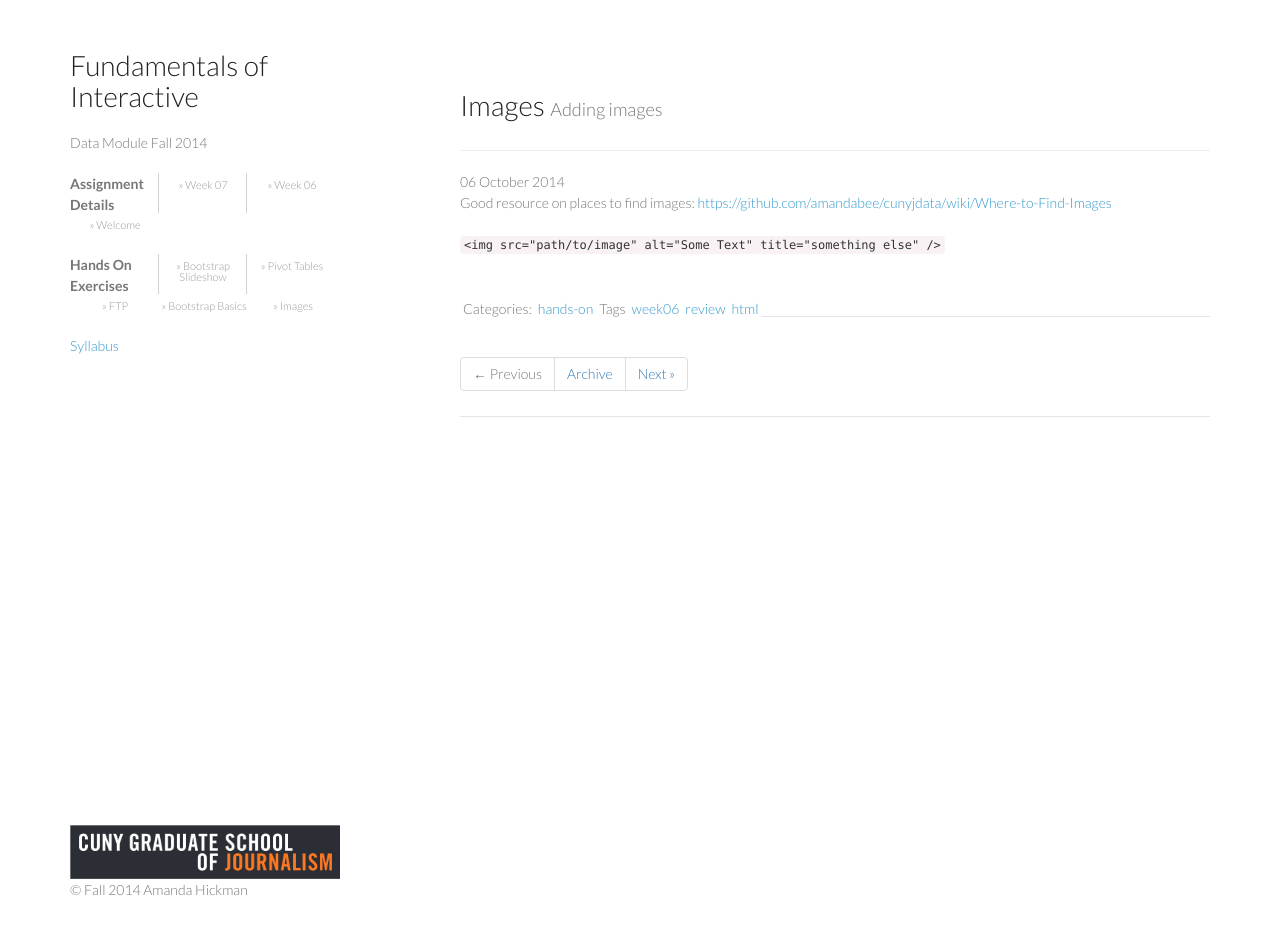
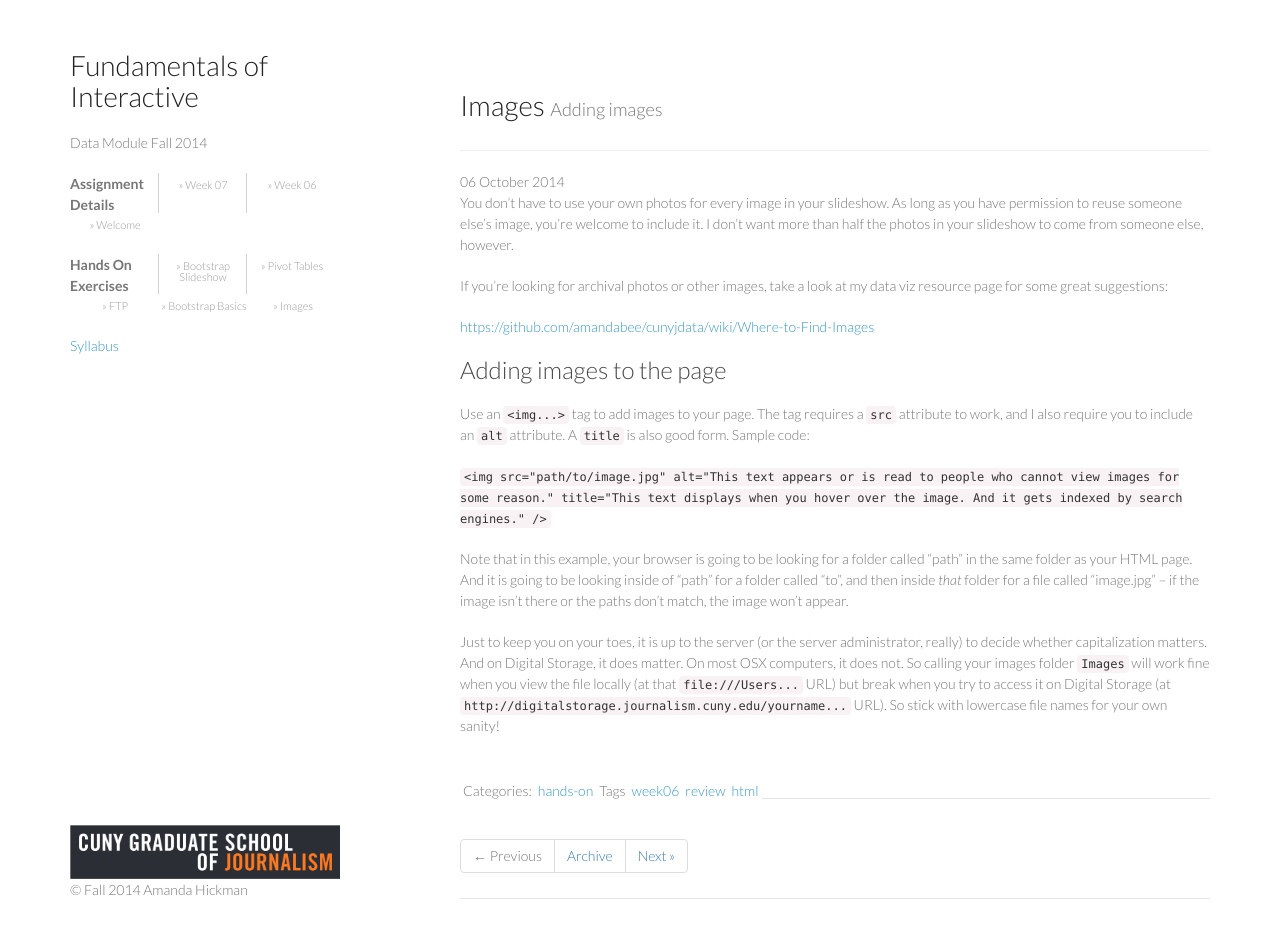
Before and after one commit to amandabee/fundamentals-of-interactive, a Jekyll site: the page built from _posts/2014-10-06-images.md, in a window 1280 px wide and 970 px high. Shown: the top 938 px of the window. Built offline with Jekyll 4.4.1, drawn with Linux system fonts in a browser that asks for light colours; nearby versions of some CDN libraries.

Commit message:
Update 2014-10-06-images.md

```diff
--- a/_posts/2014-10-06-images.md
+++ b/_posts/2014-10-06-images.md
@@ -7,6 +7,18 @@ tags     : [week06, review, html]
 ---
 {% include JB/setup %}
 
-Good resource on places to find images: <https://github.com/amandabee/cunyjdata/wiki/Where-to-Find-Images>
+You don't have to use your own photos for every image in your slideshow. As long as you have permission to reuse someone else's image, you're welcome to include it. I don't want more than half the photos in your slideshow to come from someone else, however.
 
-`<img src="path/to/image" alt="Some Text" title="something else" />`
+If you're looking for archival photos or other images, take a look at my data viz resource page for some great suggestions:
+
+<https://github.com/amandabee/cunyjdata/wiki/Where-to-Find-Images>
+
+### Adding images to the page
+
+Use an [`<img...>`](http://www.w3.org/wiki/HTML/Elements/img) tag to add images to your page. The tag requires a `src` attribute to work, and I also require you to include an `alt` attribute. A `title` is also good form. Sample code:
+
+`<img src="path/to/image.jpg" alt="This text appears or is read to people who cannot view images for some reason." title="This text displays when you hover over the image. And it gets indexed by search engines." />`
+
+Note that in this example, your browser is going to be looking for a folder called "path" in the same folder as your HTML page. And it is going to be looking inside of "path" for a folder called "to", and then inside *that* folder for a file called "image.jpg" -- if the image isn't there or the paths don't match, the image won't appear.
+
+Just to keep you on your toes, it is up to the server (or the server administrator, really) to decide whether capitalization matters. And on Digital Storage, it does matter. On most OSX computers, it does not. So calling your images folder `Images` will work fine when you view the file locally (at that `file:///Users...` URL) but break when you try to access it on Digital Storage (at `http://digitalstorage.journalism.cuny.edu/yourname...` URL). So stick with lowercase file names for your own sanity!
```
